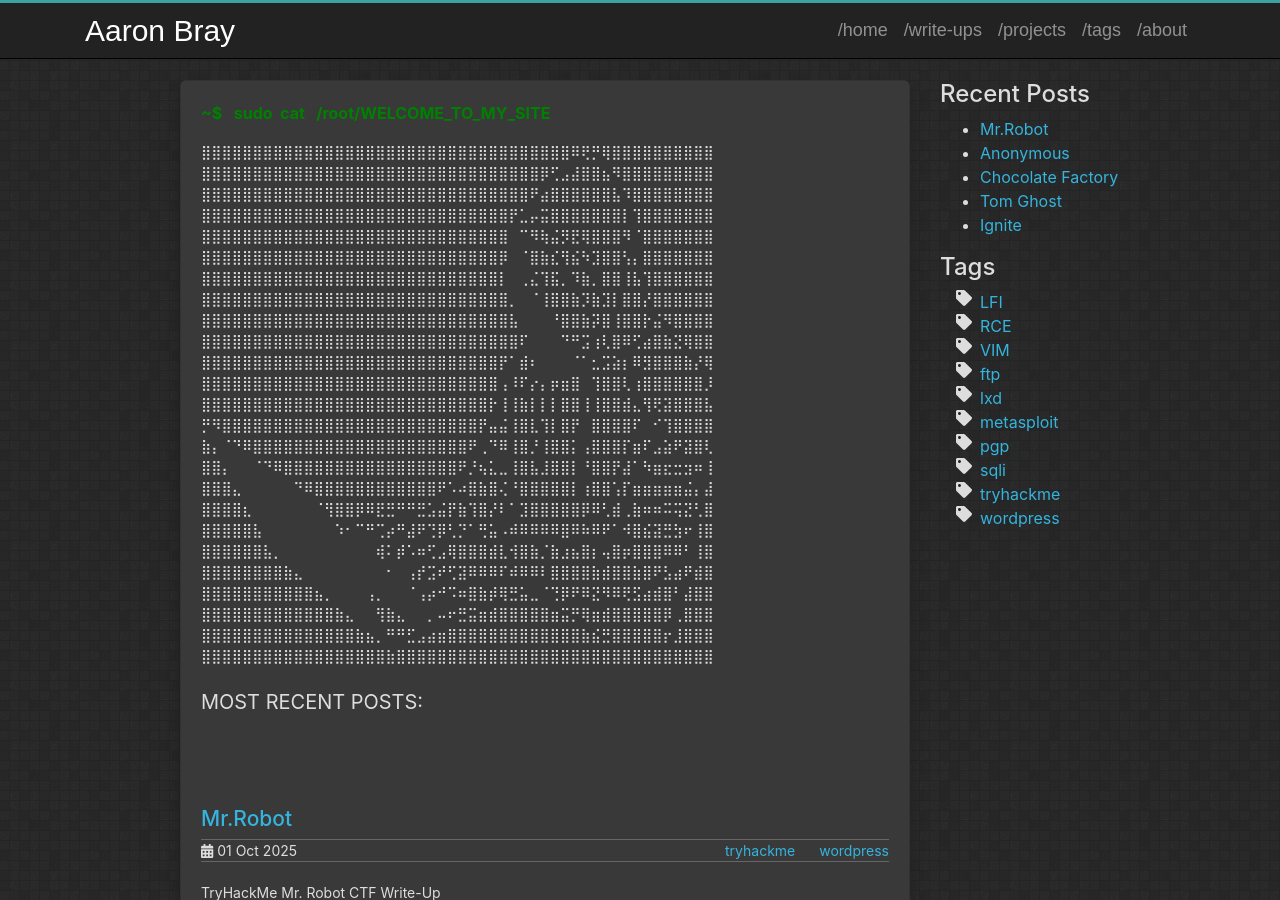
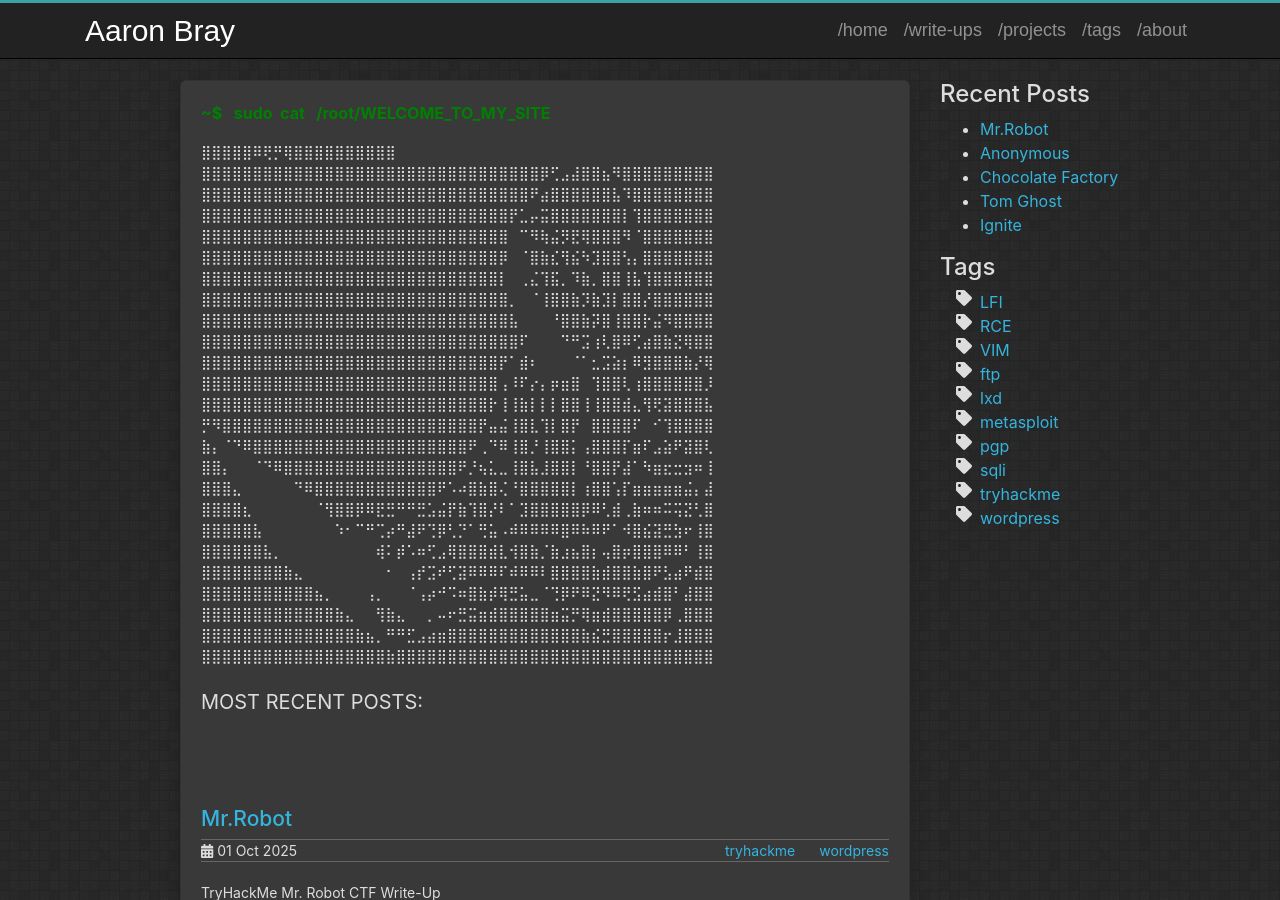
Before and after one commit to AaronBray/AaronBray.github.io, a Jekyll site: the page built from index.html, in a window 1280 px wide and 900 px high. Built offline with Jekyll 4.4.1, drawn with Linux system fonts in a browser that asks for light colours.

Commit message:
Update home.html

```diff
--- a/_layouts/home.html
+++ b/_layouts/home.html
@@ -1,8 +1,8 @@
 ---
 layout: page
 ---
-<p style="color: green; font-size: 16px"><b>~$&nbsp;&nbsp; sudo &nbsp;cat &nbsp;&nbsp;/root/WELCOME_TO_MY_SITE</b></p>
-⣿⣿⣿⣿⣿⣿⣿⣿⣿⣿⣿⣿⣿⣿⣿⣿⣿⣿⣿⣿⣿⣿⣿⣿⣿⣿⣿⣿⣿⣿⣿⣿⣿⣿⣿⣿⠿⢟⡛⢿⣿⣿⣿⣿⣿⣿⣿⣿⣿⣿
+
+<p style="color: green; font-size: 16px"><b>~$&nbsp;&nbsp; sudo &nbsp;cat &nbsp;&nbsp;/root/WELCOME_TO_MY_SITE</b></p>⣿⣿⣿⣿⣿⠿⢟⡛⢿⣿⣿⣿⣿⣿⣿⣿⣿⣿⣿
 ⣿⣿⣿⣿⣿⣿⣿⣿⣿⣿⣿⣿⣿⣿⣿⣿⣿⣿⣿⣿⣿⣿⣿⣿⣿⣿⣿⣿⣿⣿⣿⣿⣿⡿⢋⣠⣼⣿⣿⣦⠻⣿⣿⣿⣿⣿⣿⣿⣿⣿
 ⣿⣿⣿⣿⣿⣿⣿⣿⣿⣿⣿⣿⣿⣿⣿⣿⣿⣿⣿⣿⣿⣿⣿⣿⣿⣿⣿⣿⣿⣿⣿⣿⠟⣴⣿⣿⣿⣿⣿⣿⣧⠹⣿⣿⣿⣿⣿⣿⣿⣿
 ⣿⣿⣿⣿⣿⣿⣿⣿⣿⣿⣿⣿⣿⣿⣿⣿⣿⣿⣿⣿⣿⣿⣿⣿⣿⣿⣿⣿⣿⣿⡟⣁⡤⣭⣿⣿⣿⣿⣿⣿⣿⡇⢹⣿⣿⣿⣿⣿⣿⣿
```
